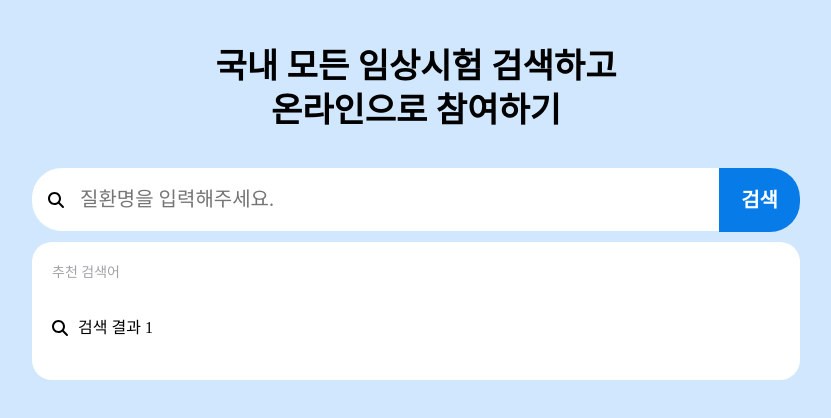
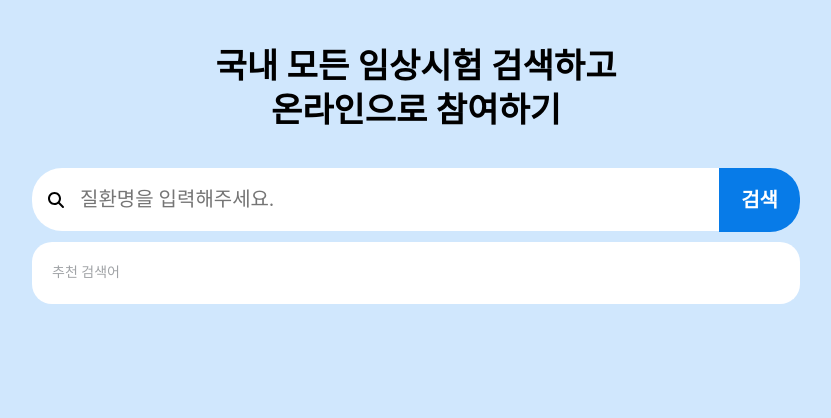
Before and after one commit to pre-on-boarding-team-10/pre-onboarding-7th-3-1-10, a React (Create React App) app: page / in a window 1280 px wide. Shown: the top 418 px of the page, without its empty margins (224-1055 px from the left). Built offline with nearby package versions, Linux system fonts and the light colour scheme.

Commit message:
Feat: 질환명 검색 시 API 호출 통해 검색어 추천 기능 구현

```diff
--- a/src/pages/Search.tsx
+++ b/src/pages/Search.tsx
@@ -2,8 +2,23 @@ import styled from 'styled-components';
 import { FontAwesomeIcon } from '@fortawesome/react-fontawesome';
 import { faMagnifyingGlass } from '@fortawesome/free-solid-svg-icons';
 import { MininFlexStyle } from '../styles/common';
+import { SearchService } from '../service/SearchService';
+import { useState } from 'react';
+import { ISearchResultListState } from '../types/pages';
 
 const Search = (): React.ReactElement => {
+  const [searchResultList, setSearchResultList] = useState<
+    ISearchResultListState[]
+  >([]);
+
+  const onChange = async (e: React.ChangeEvent<HTMLInputElement>) => {
+    const searchService = new SearchService();
+    const searchResultResponse = await searchService.getSearchResult({
+      q: e.target.value,
+    });
+    setSearchResultList(searchResultResponse.data);
+  };
+
   return (
     <SearchLayout>
       <SearchHeader>
@@ -16,18 +31,26 @@ const Search = (): React.ReactElement => {
             className="search-icon width_height-18"
             icon={faMagnifyingGlass}
           />
-          <SearchInput type="text" placeholder="질환명을 입력해주세요." />
+          <SearchInput
+            type="text"
+            placeholder="질환명을 입력해주세요."
+            onChange={onChange}
+          />
           <SearchButton>검색</SearchButton>
         </SearchInputBox>
         <SearchResultList>
           <SearchResultH3>추천 검색어</SearchResultH3>
-          <SearchResultItem>
-            <FontAwesomeIcon
-              className="width_height-18"
-              icon={faMagnifyingGlass}
-            />
-            <SearchResultParagraph>검색 결과 1</SearchResultParagraph>
-          </SearchResultItem>
+          {searchResultList.map(searchResultItem => (
+            <SearchResultItem key={searchResultItem.sickCd}>
+              <FontAwesomeIcon
+                className="width_height-18"
+                icon={faMagnifyingGlass}
+              />
+              <SearchResultParagraph>
+                {searchResultItem.sickNm}
+              </SearchResultParagraph>
+            </SearchResultItem>
+          ))}
         </SearchResultList>
       </SearchSection>
     </SearchLayout>
@@ -119,7 +142,7 @@ const SearchButton = styled.button`
 const SearchResultList = styled.ul`
   ${MininFlexStyle({
     flexDirection: 'column',
-    gap: '2rem',
+    gap: '1rem',
     margin: '1rem 0 0 0',
   })}
   position: absolute;
@@ -134,7 +157,7 @@ const SearchResultItem = styled.li`
   ${MininFlexStyle({
     gap: '1rem',
   })}
-  padding: 2rem;
+  padding: 1rem 2rem;
   cursor: pointer;
 
   &:hover {
--- /dev/null
+++ b/src/service/SearchService.ts
@@ -0,0 +1,16 @@
+/**
+ * interface
+ * get Promise<SearchResult[]>
+ */
+
+import interceptor from './interceptor';
+import { IGetSearchResultParams } from '../types/service';
+
+export class SearchService {
+  getSearchResult(params: IGetSearchResultParams) {
+    return interceptor({
+      url: '/sick',
+      params,
+    });
+  }
+}
--- /dev/null
+++ b/src/service/interceptor.ts
@@ -0,0 +1,25 @@
+import axios from 'axios';
+
+const interceptor = axios.create({
+  baseURL: 'http://localhost:4000',
+});
+
+interceptor.interceptors.request.use(
+  config => {
+    return config;
+  },
+  err => {
+    return Promise.reject(err);
+  }
+);
+
+interceptor.interceptors.response.use(
+  config => {
+    return config;
+  },
+  err => {
+    return Promise.reject(err);
+  }
+);
+
+export default interceptor;
--- /dev/null
+++ b/src/types/pages.ts
@@ -0,0 +1,4 @@
+export interface ISearchResultListState {
+  sickCd: string;
+  sickNm: string;
+}
--- /dev/null
+++ b/src/types/service.ts
@@ -0,0 +1,3 @@
+export interface IGetSearchResultParams {
+  q: string;
+}
```
